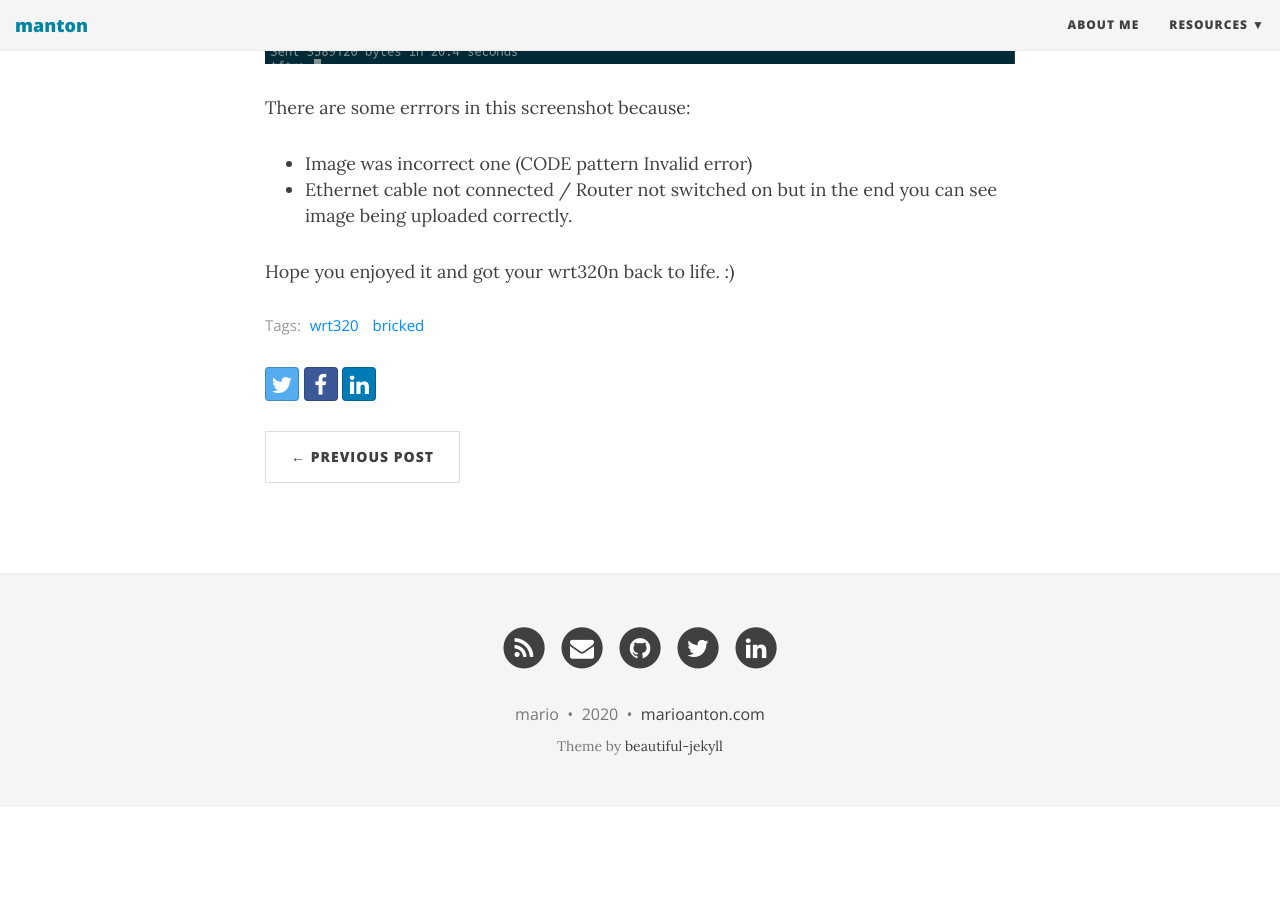
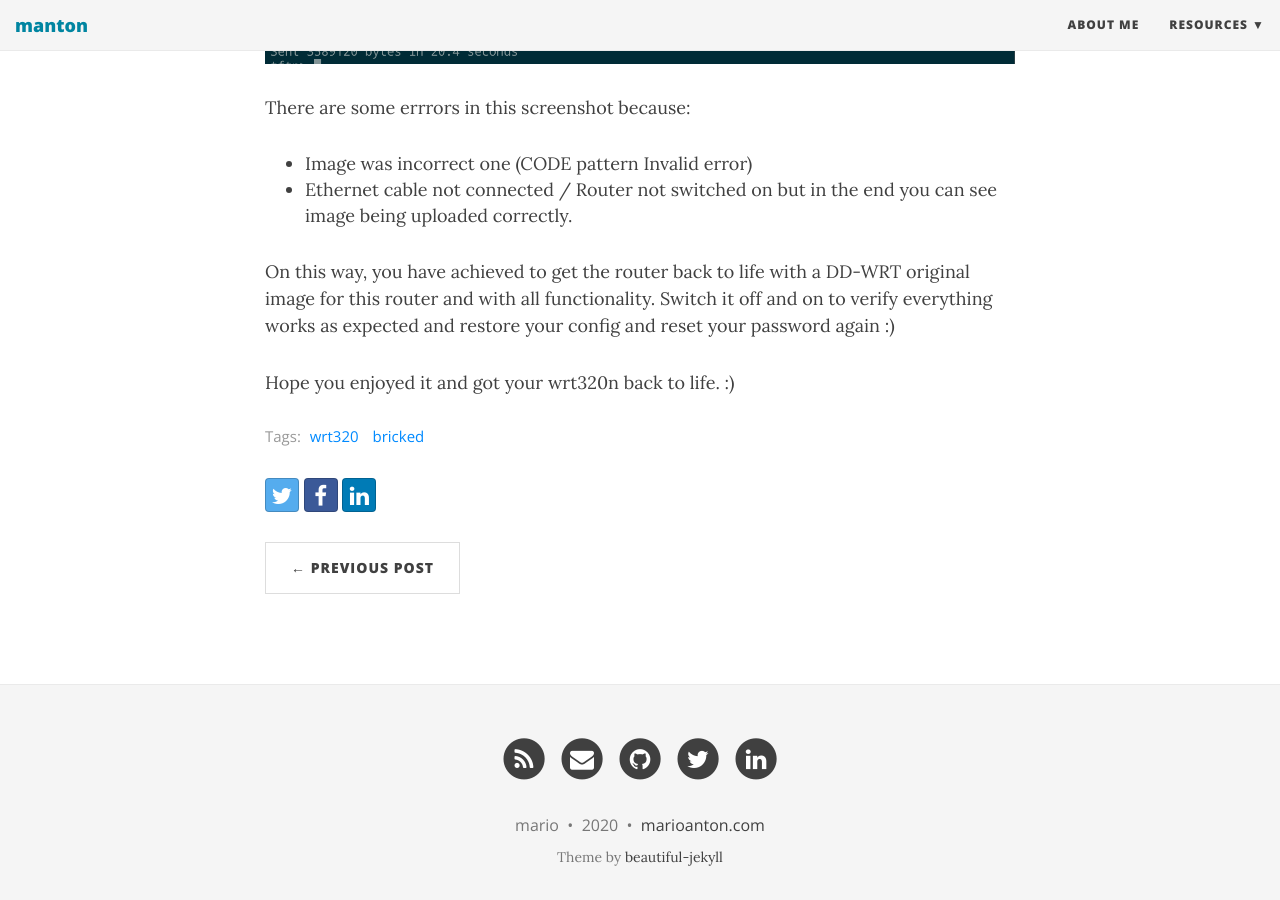
Before and after one commit to marioanton/marioanton.github.io, a Jekyll site: the page built from _posts/2020-04-17-debricking-wrt320n-linksys.md, in a window 1280 px wide and 900 px high, scrolled down 5943 px. Built offline with Jekyll 4.4.1, drawn with Linux system fonts in a browser that asks for light colours; nearby versions of some CDN libraries; before the commit the page ends 6750 px from its top, so only the background shows below that.

Commit message:
png etc.. debricking router

```diff
--- a/_posts/2020-04-17-debricking-wrt320n-linksys.md
+++ b/_posts/2020-04-17-debricking-wrt320n-linksys.md
@@ -99,6 +99,7 @@ There are some errrors in this screenshot because:
 - Image was incorrect one (CODE pattern Invalid error)
 - Ethernet cable not connected / Router not switched on but in the end you can see image being uploaded correctly.
 
-
+On this way, you have achieved to get the router back to life with a DD-WRT original image for this router and with all functionality.
+Switch it off and on to verify everything works as expected and restore your config and reset your password again :)
 
 Hope you enjoyed it and got your wrt320n back to life. :)
```
